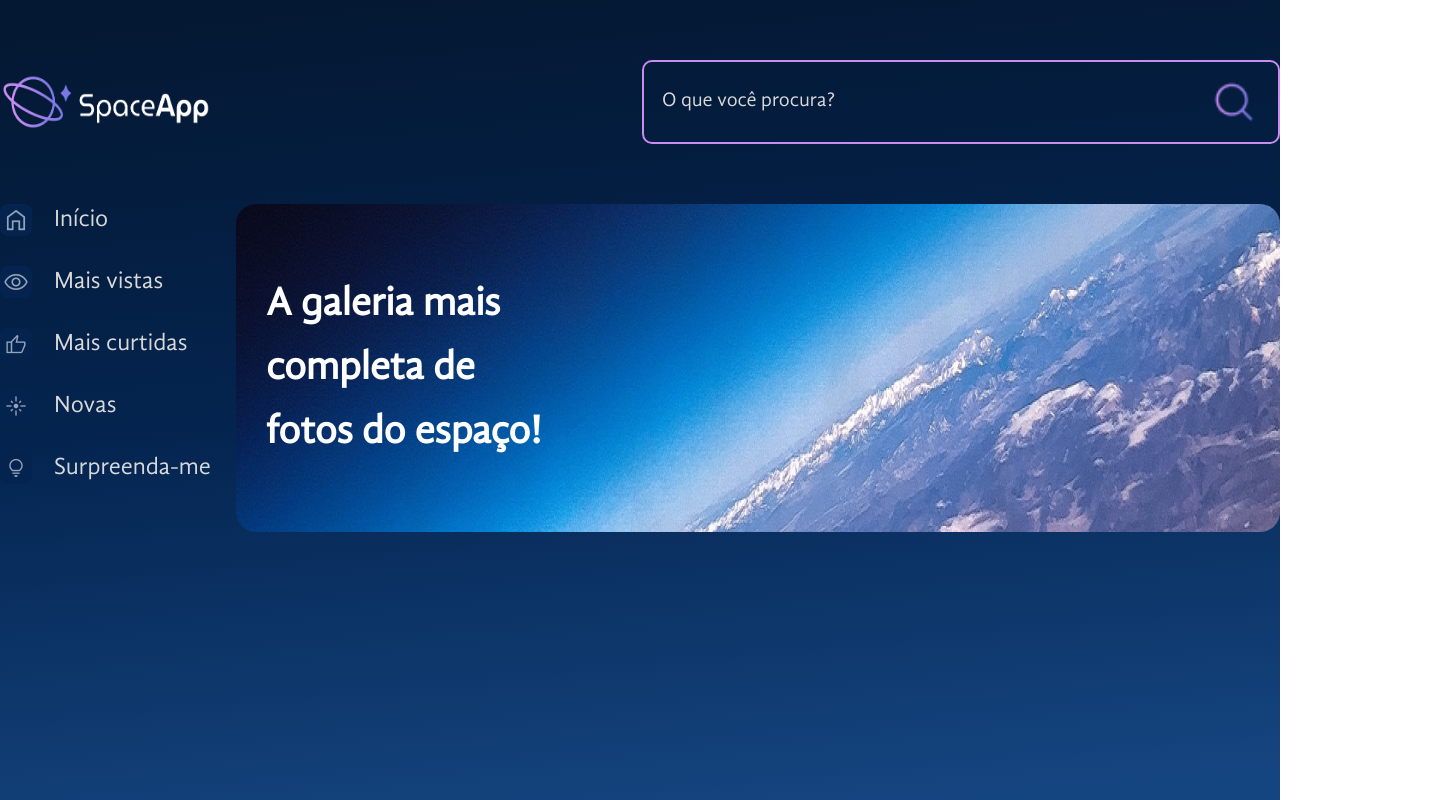
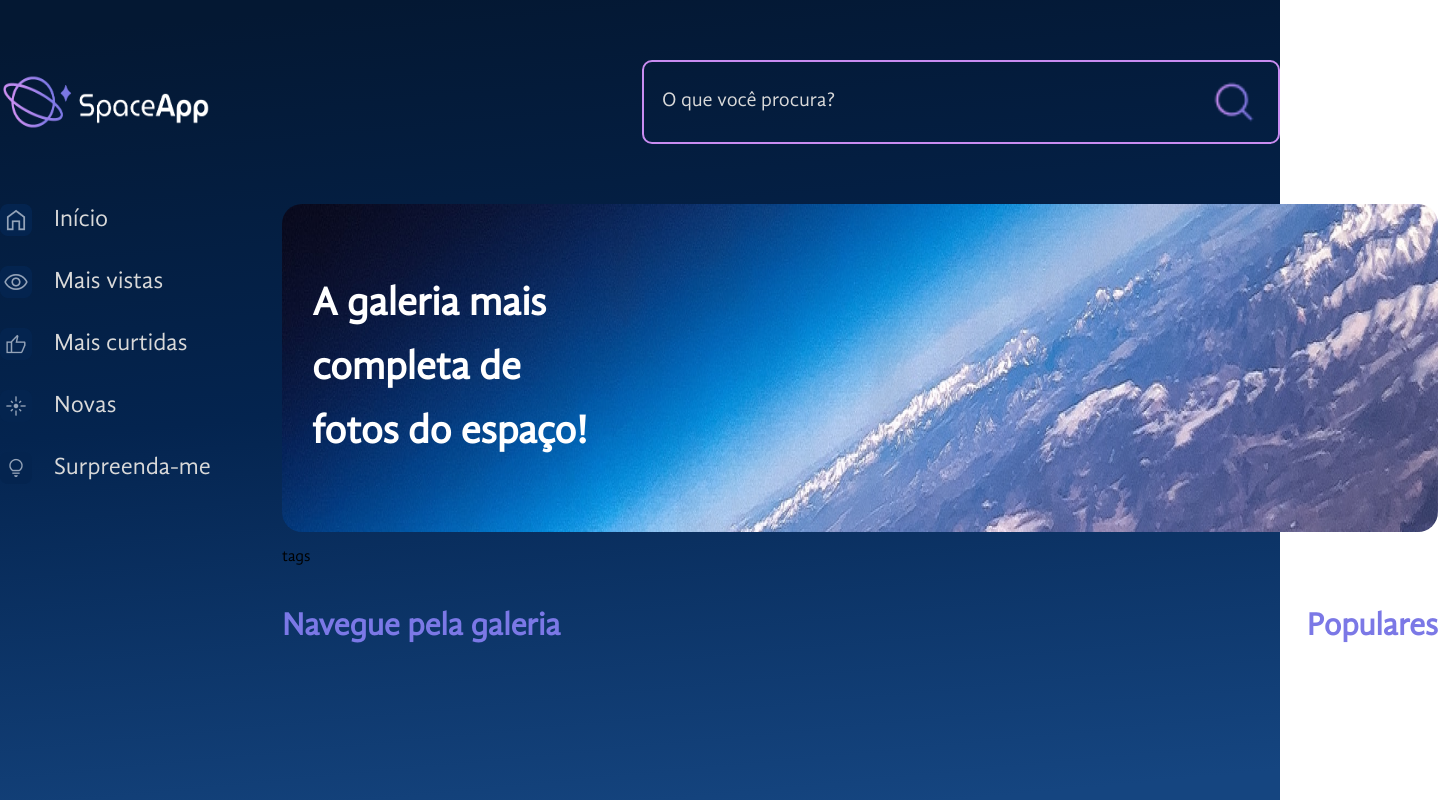
Before and after one commit to vinimanfrin/space-app, a React (Vite) app: page / in a window 1280 px wide. Shown: the whole page, 1438 px wide, since content can reach past the window. Built offline with nearby package versions, Linux system fonts and the light colour scheme.

Commit message:
estruturando a galeria

```diff
--- a/src/App.jsx
+++ b/src/App.jsx
@@ -3,6 +3,7 @@
 import Cabecalho from "./componentes/Cabecalho"
 import BarraLateral from "./componentes/BarraLateral"
 import TituloEstilizado from "./componentes/TituloEstilizado"
+import Galeria from "./componentes/Galeria"
 
 
 const FundoGradiente = styled.div`
@@ -24,8 +25,14 @@
 const MainContainer = styled.main`
 
   display: flex;
-  gap: 24px;
+  gap: 70px;
 
+`
+
+const ConteudoGaleria = styled.section`
+  display: flex;
+  flex-direction: column;
+  flex-grow: 1;
 `
 
 function App() {
@@ -37,7 +44,10 @@
         <Cabecalho/>
         <MainContainer>
           <BarraLateral/>
-          <TituloEstilizado/>
+          <ConteudoGaleria>
+            <TituloEstilizado/>
+            <Galeria/>
+          </ConteudoGaleria>
         </MainContainer>
       </AppContainer>
     </FundoGradiente>
--- /dev/null
+++ b/src/componentes/Galeria/index.jsx
@@ -0,0 +1,30 @@
+import styled from "styled-components"
+import Tags from "../Tags"
+import Titulo from "../Titulo"
+import Populares from "../Populares"
+
+const GaleriaContainer = styled.div`
+    display: flex;
+`
+
+const SecaoFluida = styled.section`
+    flex-grow: 1;
+`
+
+const Galeria = () => {
+    return (
+        <>
+            <Tags/>
+            <GaleriaContainer>
+                <SecaoFluida>
+                    <Titulo>Navegue pela galeria</Titulo>
+                </SecaoFluida>
+                <Populares/>
+            </GaleriaContainer>
+
+
+        </>
+    )
+}
+
+export default Galeria
--- /dev/null
+++ b/src/componentes/Populares/index.jsx
@@ -0,0 +1,7 @@
+import Titulo from "../Titulo"
+
+const Populares = () => {
+    return <Titulo $alinhamento="center" >Populares</Titulo>
+}
+
+export default Populares
--- /dev/null
+++ b/src/componentes/Tags/index.jsx
@@ -0,0 +1,5 @@
+const Tags = () => {
+    return <p>tags</p>
+}
+
+export default Tags
--- /dev/null
+++ b/src/componentes/Titulo/index.jsx
@@ -0,0 +1,9 @@
+import styled from "styled-components";
+
+const Titulo = styled.h2`
+    color: #7b78e6;
+    font-size: 32px;
+    text-align: ${props => props.$alinhamento ? props.$alinhamento : 'left'};
+`
+
+export default Titulo
```
